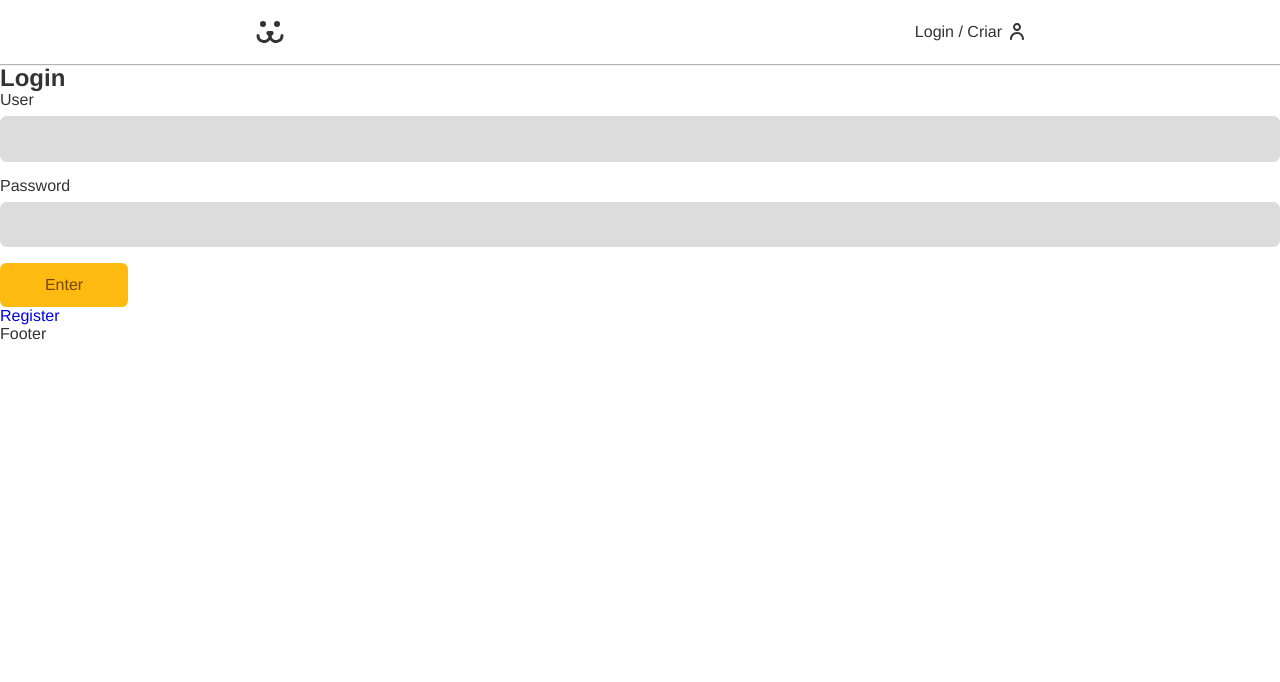
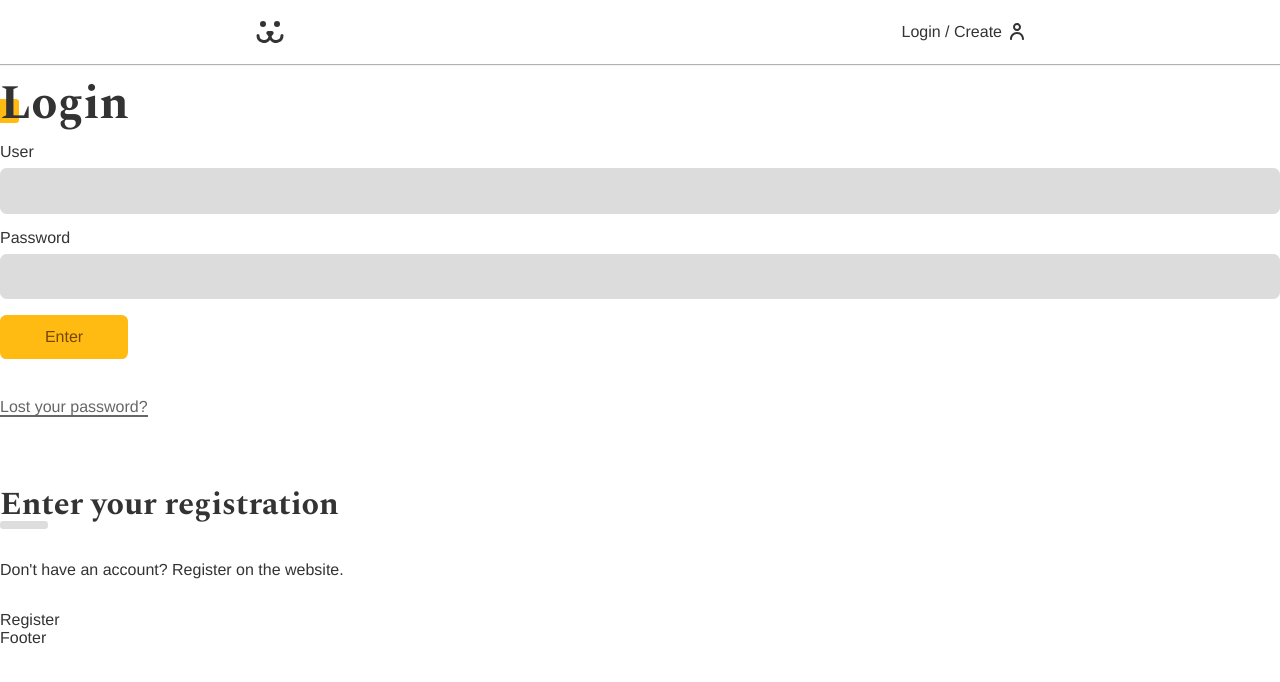
Before and after one commit to Lebarbote/dogs-project, a React (Vite) app: page /login in a window 1280 px wide. Shown: the top 682 px of the page. Built offline with nearby package versions, Linux system fonts and the light colour scheme.

Commit message:
Login Form

```diff
--- a/src/App.css
+++ b/src/App.css
@@ -1,3 +1,4 @@
+@import url('https://fonts.googleapis.com/css2?family=Spectral:ital,wght@0,200;0,300;0,400;0,500;0,600;0,700;0,800;1,200;1,300;1,400;1,500;1,600;1,700;1,800&display=swap');
 
 * {
   box-sizing: border-box;
@@ -8,7 +9,7 @@
   margin: 0px;
   color: #333;
   --type-firt: Helvetica, Arial, sans-serif;
-  --type-second: 'Spectral', Georgia;
+  --type-second: 'Spectral', georgia;
   font-family: var(--type-firt);
 }
 
@@ -40,6 +41,7 @@
 
 a {
   text-decoration: none;
+  color: #333;
 }
 
 .container {
@@ -47,3 +49,38 @@
   padding: 0 1rem;
   margin: 0 auto;
 }
+
+.title {
+  font-family: var(--type-second);
+  line-height: 1;
+  font-size: 3rem;
+  margin: 1rem 0;
+  position: relative;
+  z-index: 1;
+}
+
+.title::after {
+  content: '';
+  display: block;
+  width: 1.5rem;
+  height: 1.5rem;
+  background: #fb1;
+  position: absolute;
+  bottom: 5px;
+  left: -5px;
+  border-radius: 0.2rem;
+  z-index: -1;
+}
+
+.animeLeft {
+  opacity: 0;
+  transform: translateX(-20px);
+  animation: animeLeft 0.3s forwards;
+}
+
+@keyframes animeLeft {
+  to {
+    opacity: 1;
+    transform: initial;
+  }
+}
--- a/src/Components/Header.jsx
+++ b/src/Components/Header.jsx
@@ -20,7 +20,7 @@
           </Link>
         ) : (
           <Link className={styles.login} to="/login">
-            Login / Criar
+            Login / Create
           </Link>
         )}
       </nav>
--- /dev/null
+++ b/src/Components/Helper/Error.jsx
@@ -0,0 +1,8 @@
+import React from 'react';
+
+const Error = ({ error }) => {
+  if (!error) return null;
+  return <p style={{ color: '#f31', margin: '1rem 0' }}>{error}</p>;
+};
+
+export default Error;
--- a/src/Components/Login/LoginForm.jsx
+++ b/src/Components/Login/LoginForm.jsx
@@ -4,6 +4,9 @@
 import Button from '../Forms/Button';
 import useForm from '../../Hooks/useForm';
 import { UserContext } from '../../UserContext';
+import Error from '../Helper/Error';
+import styles from './LoginForm.module.css';
+import stylesBtn from '../Forms/Button.module.css';
 
 const LoginForm = () => {
   const username = useForm();
@@ -20,9 +23,9 @@
   }
 
   return (
-    <section>
-      <h1>Login</h1>
-      <form action="" onSubmit={handleSubmit}>
+    <section className="animeLeft">
+      <h1 className="title">Login</h1>
+      <form className={styles.form} onSubmit={handleSubmit}>
         <Input label="User" type="text" name="username" {...username} />
         <Input label="Password" type="password" name="password" {...password} />
         {loading ? (
@@ -30,9 +33,18 @@
         ) : (
           <Button>Enter</Button>
         )}
-        {error && <p>{error}</p>}
+        <Error error={error} />
       </form>
-      <Link to="/login/create">Register</Link>
+      <Link className={styles.lost} to="/login/lost">
+        Lost your password?
+      </Link>
+      <div className={styles.register}>
+        <h2 className={styles.subtitle}>Enter your registration</h2>
+        <p>Don't have an account? Register on the website.</p>
+        <Link className={stylesBtn.buttonCreate} to="/login/create">
+          Register
+        </Link>
+      </div>
     </section>
   );
 };
--- /dev/null
+++ b/src/Components/Login/LoginForm.module.css
@@ -0,0 +1,42 @@
+.form {
+  margin-bottom: 2rem;
+}
+
+.lost {
+  display: inline-block;
+  color: #666;
+  padding: 0.5rem 0;
+  line-height: 1;
+}
+
+.lost::after {
+  content: '';
+  height: 2px;
+  width: 100%;
+  background: currentColor;
+  display: block;
+}
+
+.register {
+  margin-top: 4rem;
+}
+
+.register p {
+  margin-top: 2rem;
+  margin-bottom: 2rem;
+}
+
+.subtitle {
+  font-family: var(--type-second);
+  line-height: 1;
+  font-size: 2rem;
+}
+
+.subtitle::after {
+  content: '';
+  display: block;
+  background: #ddd;
+  height: 0.5rem;
+  width: 3rem;
+  border-radius: 0.2rem;
+}
--- a/src/UserContext.jsx
+++ b/src/UserContext.jsx
@@ -37,7 +37,7 @@
       setLoading(true);
       const { url, options } = TOKEN_POST({ username, password });
       const tokenRes = await fetch(url, options);
-      if (!tokenRes.ok) throw new Error(`Error: invalid user`);
+      if (!tokenRes.ok) throw new Error(`Error ${tokenRes.statusText}`);
       const { token } = await tokenRes.json();
       window.localStorage.setItem('token', token);
       await getUser(token);
```
